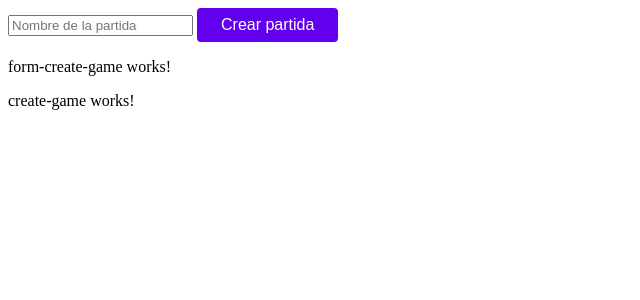
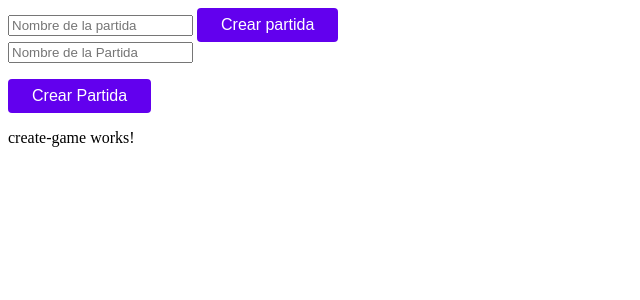
Before and after one commit to sebas-purple/planning-poker, an Angular app: page / in a window 1280 px wide. Shown: the top 300 px of the page, without its empty margins (0-640 px from the left). Built offline with nearby package versions, Linux system fonts and the light colour scheme.

Commit message:
Molecula formulario desarrollado

```diff
--- a/src/app/components/molecules/form-create-game/form-create-game.css
+++ b/src/app/components/molecules/form-create-game/form-create-game.css
@@ -0,0 +1,7 @@
+.form-create-game {
+  display: flex;
+  flex-direction: column;
+  gap: 16px;
+  width: 100%;
+  max-width: 400px;
+}
--- a/src/app/components/molecules/form-create-game/form-create-game.html
+++ b/src/app/components/molecules/form-create-game/form-create-game.html
@@ -1 +1,14 @@
-<p>form-create-game works!</p>
+<form class="form-create-game" (ngSubmit)="onSubmit()" >
+    <app-input-name
+    [error]="error"
+    [placeholder]="'Nombre de la Partida'"
+    (valueChange)="onNameChange($event)"
+    >
+    </app-input-name>
+    <app-button-primary
+    [disabled]="!!error"
+    [text]="'Crear Partida'"
+    (click)="onSubmit()"
+    >
+    </app-button-primary>
+</form>
--- a/src/app/components/molecules/form-create-game/form-create-game.ts
+++ b/src/app/components/molecules/form-create-game/form-create-game.ts
@@ -1,11 +1,36 @@
-import { Component } from '@angular/core';
+import { Component, EventEmitter, Output } from '@angular/core';
+import { ButtonPrimary } from '../../atoms/button-primary/button-primary';
+import { InputName } from '../../atoms/input-name/input-name';
+import { NameValidationService } from './name-validation.service';
 
 @Component({
   selector: 'app-form-create-game',
-  imports: [],
+  standalone: true,
+  imports: [ ButtonPrimary, InputName ],
   templateUrl: './form-create-game.html',
-  styleUrl: './form-create-game.css'
+  styleUrl: './form-create-game.css',
+  providers: [NameValidationService ]
 })
 export class FormCreateGame {
+  @Output() createGame = new EventEmitter<string>();
+
+  name = "";
+  error = "";
+
+  private readonly validationService = new NameValidationService();
+
+  onNameChange(value: string): void {
+    this.name = value;
+    this.error = this.validationService.validateName(this.name) || "";
+  }
+
+  onSubmit(): void {
+    const error = this.validationService.validateName(this.name);
+    if (!error) {
+      this.createGame.emit(this.name);
+    } else {
+      this.error = error;
+    }
+  }
 
 }
--- /dev/null
+++ b/src/app/components/molecules/form-create-game/name-validation.service.ts
@@ -0,0 +1,35 @@
+export class NameValidationService {
+  private readonly MIN_LENGTH = 5;
+  private readonly MAX_LENGTH = 20;
+  private readonly MAX_NUMBERS = 3;
+  private readonly SPECIAL_CHARS = /[_,.*#/-]/;
+
+  validateName(name: string): string | null {
+    if (!name) {
+      return 'El nombre es requerido';
+    }
+
+    if (name.length < this.MIN_LENGTH) {
+      return `El nombre debe tener al menos ${this.MIN_LENGTH} caracteres`;
+    }
+
+    if (name.length > this.MAX_LENGTH) {
+      return `El nombre debe tener máximo ${this.MAX_LENGTH} caracteres`;
+    }
+
+    if (this.SPECIAL_CHARS.test(name)) {
+      return 'El nombre no puede tener caracteres especiales';
+    }
+
+    const numberCount = (name.match(/\d/g) || []).length;
+    if (numberCount > this.MAX_NUMBERS) {
+      return 'El nombre puede tener máximo 3 números';
+    }
+
+    if (/^\d+$/.test(name)) {
+      return 'El nombre no puede tener solo números';
+    }
+
+    return null;
+  }
+}
```
